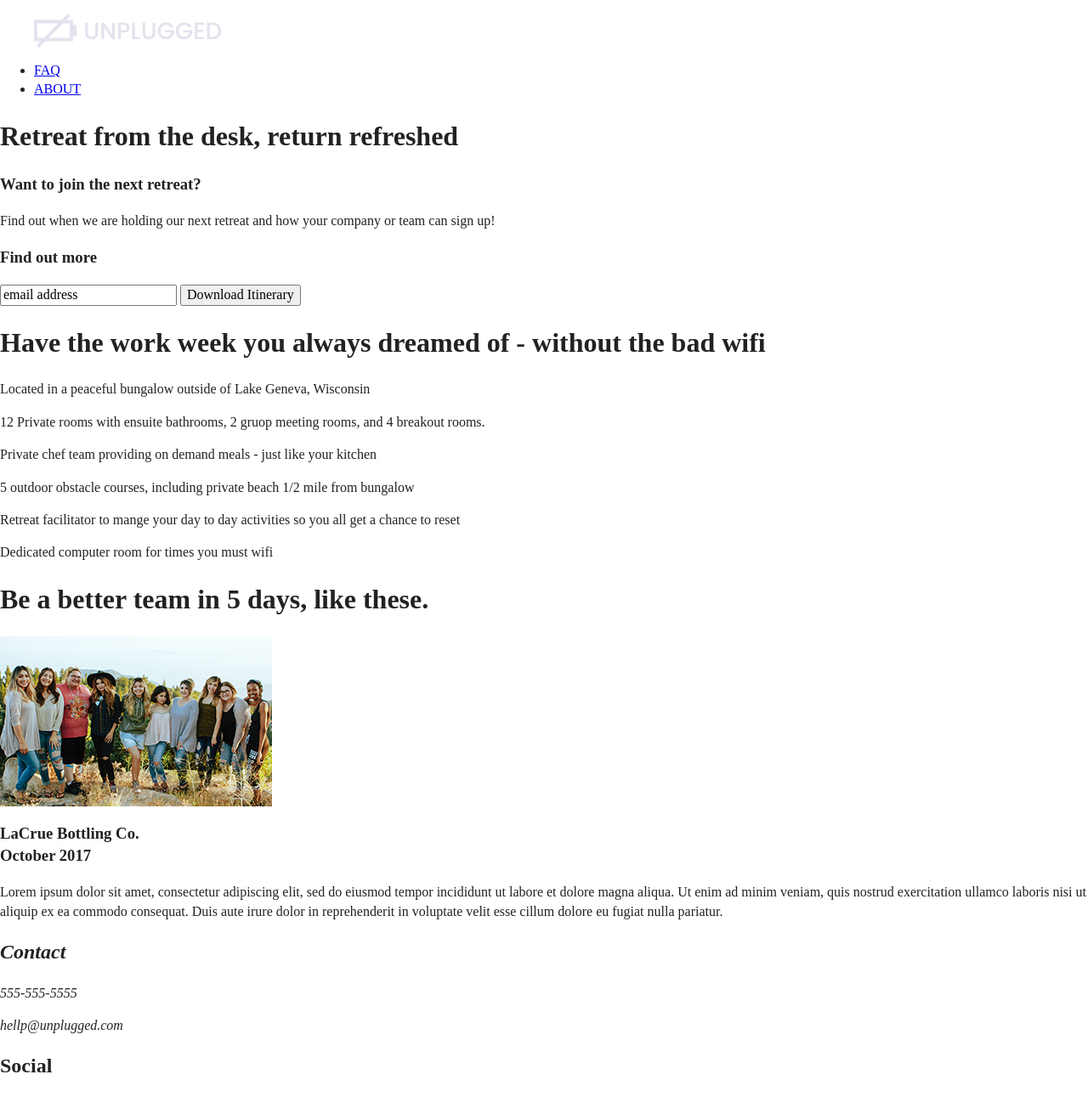
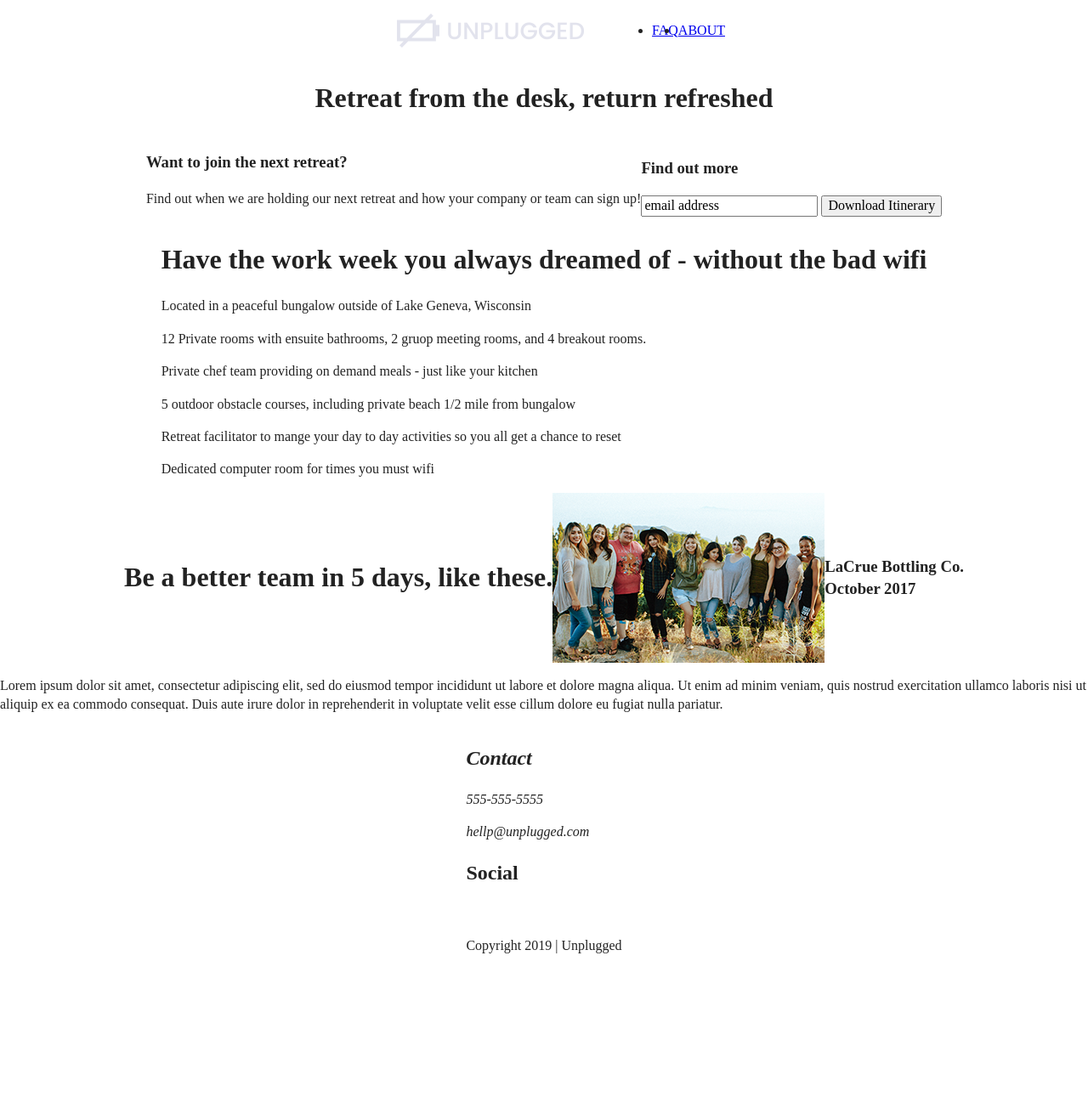
Before and after one commit to Kmcclain2/unplugged, a plain HTML site: page index.html in a window 1280 px wide. Shown: the top 1291 px of the page at 85% size. After the commit the page ends 1141 px from the top, so only its background shows below. Drawn offline with nearby package versions, Linux system fonts and the light colour scheme.

Commit message:
flex styles

```diff
--- a/css/main.css
+++ b/css/main.css
@@ -101,6 +101,121 @@ textarea {
  /* ==========================================================================
    Author's custom styles
    ========================================================================== */
+/* header and footer */
+
+header {
+  display: flex;
+  justify-content: center;
+  align-items: center;
+  flex-flow: row wrap;
+}
+
+footer {
+  display: flex;
+  justify-content: center;
+  align-items: center;
+  flex-flow: row wrap;
+}
+
+header .content-wrapper {
+  display: flex;
+  justify-content: center;
+  align-items: center;
+  flex-flow: row wrap;
+}
+
+header nav {
+  display: flex;
+  justify-content: center;
+  align-items: center;
+  flex-flow: row wrap;
+}
+
+header nav ul {
+  display: flex;
+  justify-content: center;
+  align-items: center;
+  flex-flow: row;
+}
+
+footer .social-icons {
+  display: flex;
+  justify-content: center;
+  align-items: center;
+  flex-flow: row;
+}
+
+/* body */
+
+.hero-area {
+  display: flex;
+  justify-content: center;
+  align-items: center;
+  flex-flow: row wrap;
+}
+
+aside {
+  display: flex;
+  justify-content: center;
+  align-items: center;
+  flex-flow: row wrap;
+}
+
+.features {
+  display: flex;
+  justify-content: center;
+  align-items: center;
+  flex-flow: row wrap;
+}
+
+.features .features-items {
+  display: flex;
+  justify-content: center;
+  align-items: center;
+  flex-flow: row wrap;
+}
+
+.reviews .content-wrapper {
+  display: flex;
+  justify-content: center;
+  align-items: center;
+  flex-flow: row wrap;
+}
+
+.mission {
+  display: flex;
+  justify-content: center;
+  align-items: center;
+  flex-flow: row wrap;
+}
+
+.contact-section {
+  display: flex;
+  justify-content: center;
+  align-items: center;
+  flex-flow: row wrap;
+}
+
+/* faq page */
+
+.faq {
+  display: flex;
+  justify-content: center;
+  align-items: center;
+  flex-flow: row wrap;
+}
+
+.faq .content-wrapper {
+  display: flex;
+  justify-content: center;
+  align-items: center;
+  flex-flow: row wrap;
+}
+
+
+
+
+
 
 
 
```
